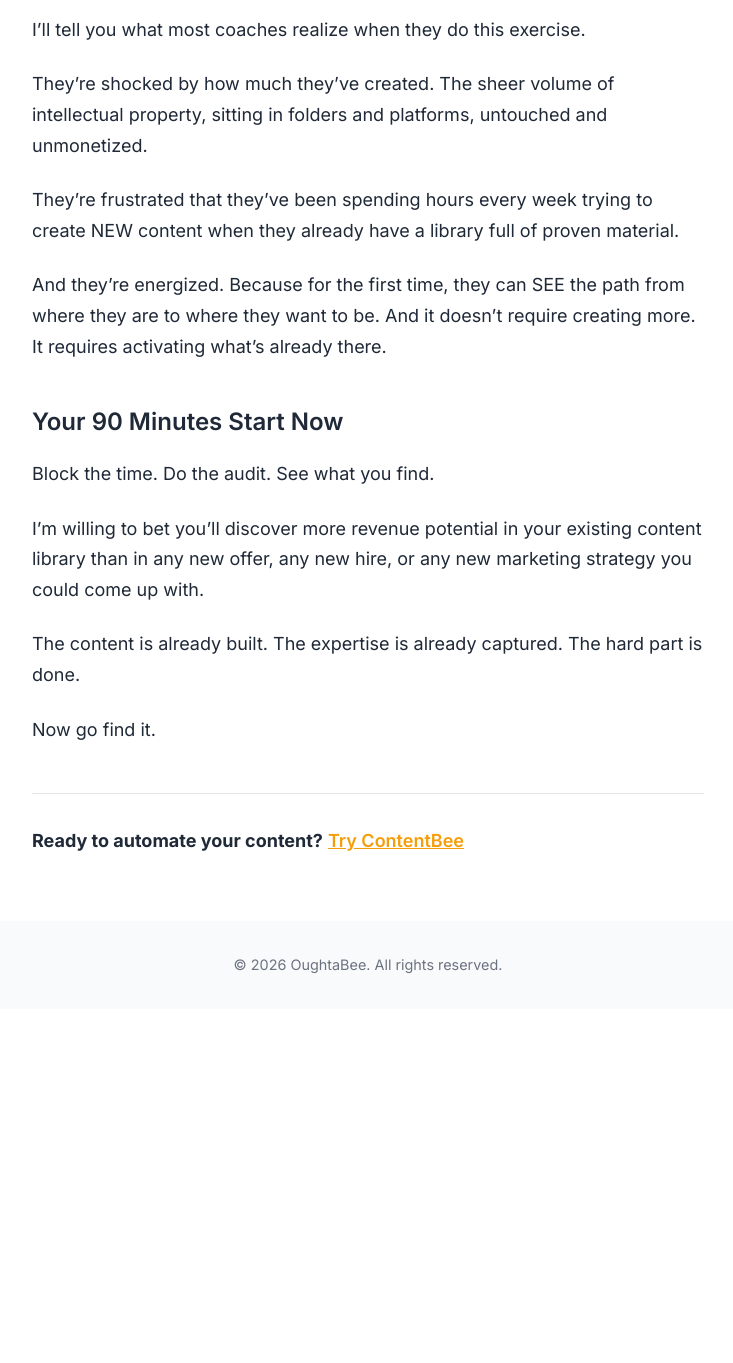
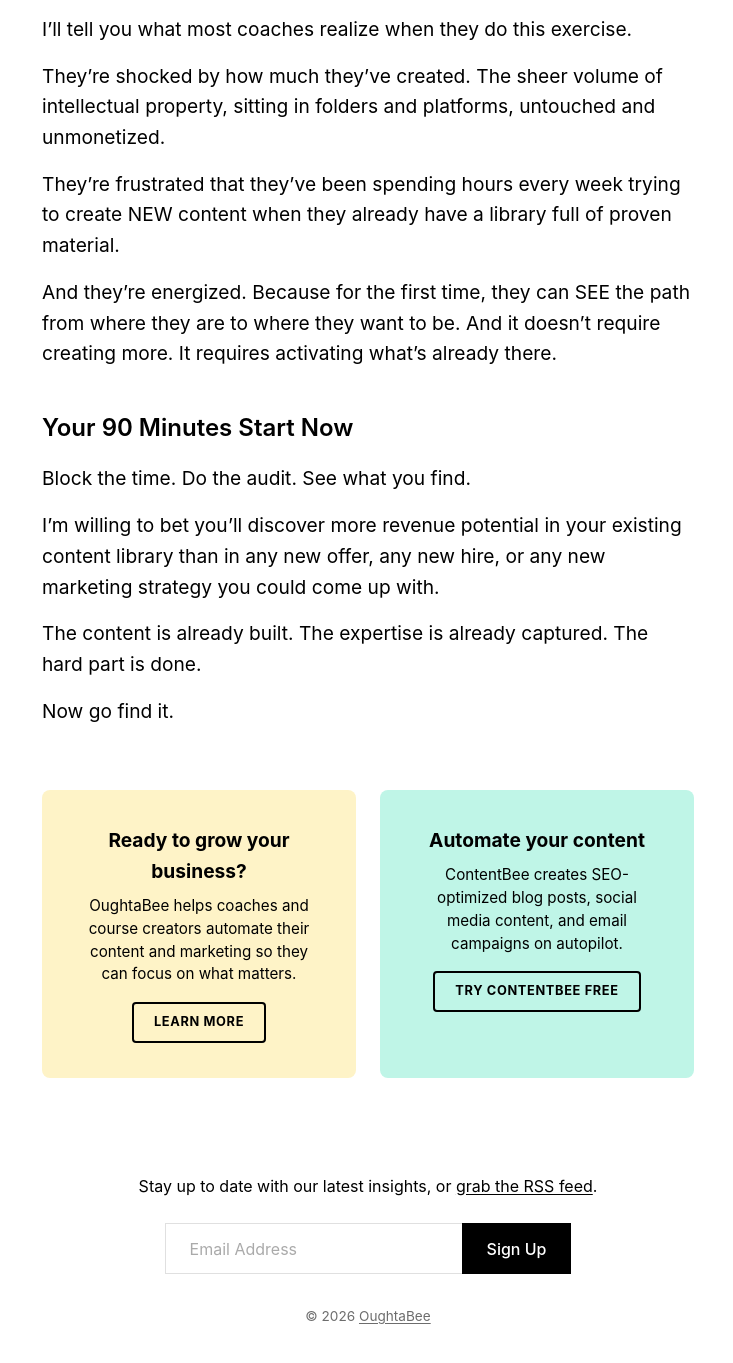
Before and after one commit to tp02ga/oughtabee-blog, a Jekyll site: the page built from _posts/2026-02-04-how-to-audit-your-content-library-in-90-minutes.md, in a window 1280 px wide and 1400 px high, scrolled down 7235 px. Shown: the top 1363 px of the window, without its empty margins (272-1005 px from the left). Built offline with Jekyll 4.4.1, drawn with Linux system fonts in a browser that asks for light colours; before the commit the page ends 8244 px from its top, so only the background shows below that; some of the changed text lies outside the part shown.

Commit message:
Redesign blog frontend inspired by 37signals Updates
Overhaul the entire blog look and feel to match the clean, minimal
aesthetic of updates.37signals.com — centered layout, system fonts,
generous whitespace, and a black-on-white color palette.

Co-Authored-By: Claude Opus 4.6 <noreply@anthropic.com>

```diff
--- a/_includes/head.html
+++ b/_includes/head.html
@@ -1,9 +1,4 @@
-<!-- Preconnect for performance -->
-<link rel="preconnect" href="https://fonts.googleapis.com">
-<link rel="preconnect" href="https://fonts.gstatic.com" crossorigin>
-<link href="https://fonts.googleapis.com/css2?family=Inter:wght@400;500;600;700&display=swap" rel="stylesheet">
-
-<!-- Favicon (add your own favicon files to /assets/) -->
+<!-- Favicon -->
 <link rel="icon" type="image/png" href="{{ '/assets/favicon.png' | relative_url }}">
 
 <!-- RSS Feed -->
--- a/_layouts/default.html
+++ b/_layouts/default.html
@@ -9,22 +9,20 @@
 </head>
 <body>
   <header class="site-header">
-    <div class="container">
-      <a href="{{ '/' | relative_url }}" class="logo">OughtaBee Blog</a>
-      <nav>
-        <a href="https://oughtabee.ai">Main Site</a>
-      </nav>
-    </div>
+    <a href="{{ '/' | relative_url }}" class="logo">OughtaBee</a>
   </header>
 
-  <main class="container">
+  <main>
     {{ content }}
   </main>
 
   <footer class="site-footer">
-    <div class="container">
-      <p>&copy; {{ site.time | date: '%Y' }} OughtaBee. All rights reserved.</p>
-    </div>
+    <p>Stay up to date with our latest insights, or <a href="{{ '/feed.xml' | relative_url }}">grab the RSS feed</a>.</p>
+    <form class="newsletter-form" action="#" method="post">
+      <input type="email" name="email" placeholder="Email Address" required>
+      <button type="submit">Sign Up</button>
+    </form>
+    <p class="copyright">&copy; {{ site.time | date: '%Y' }} <a href="https://oughtabee.ai">OughtaBee</a></p>
   </footer>
 </body>
 </html>
--- a/_layouts/post.html
+++ b/_layouts/post.html
@@ -3,20 +3,28 @@ layout: default
 ---
 <article class="post">
   <header class="post-header">
-    <h1>{{ page.title }}</h1>
     <p class="post-meta">
       <time datetime="{{ page.date | date_to_xmlschema }}">
-        {{ page.date | date: "%B %d, %Y" }}
+        {{ page.date | date: "%b %d, %Y" }}
       </time>
-      {% if page.author %} • {{ page.author }}{% endif %}
     </p>
+    <h1>{{ page.title }}</h1>
   </header>
 
   <div class="post-content">
     {{ content }}
   </div>
 
-  <footer class="post-footer">
-    <p><strong>Ready to automate your content?</strong> <a href="https://contentbee.ai">Try ContentBee</a></p>
-  </footer>
+  <div class="post-footer-cta">
+    <a href="https://oughtabee.ai" class="cta-card cta-card--primary">
+      <h3>Ready to grow your business?</h3>
+      <p>OughtaBee helps coaches and course creators automate their content and marketing so they can focus on what matters.</p>
+      <span class="cta-button">Learn More</span>
+    </a>
+    <a href="https://contentbee.ai" class="cta-card cta-card--secondary">
+      <h3>Automate your content</h3>
+      <p>ContentBee creates SEO-optimized blog posts, social media content, and email campaigns on autopilot.</p>
+      <span class="cta-button">Try ContentBee Free</span>
+    </a>
+  </div>
 </article>
--- a/assets/css/style.css
+++ b/assets/css/style.css
@@ -1,77 +1,195 @@
+/* ===================================================
+   OughtaBee Blog — Inspired by 37signals Updates
+   =================================================== */
+
 :root {
-  --color-primary: #f59e0b;
-  --color-text: #1f2937;
-  --color-text-light: #6b7280;
+  --color-text: #000000;
+  --color-text-secondary: #6d6d6d;
   --color-bg: #ffffff;
-  --color-bg-alt: #f9fafb;
-  --max-width: 720px;
+  --color-border: rgba(0, 0, 0, 0.12);
+  --color-link: #1b6ac9;
+  --content-width: 700px;
+  --wide-width: 800px;
 }
 
-* {
+/* Reset */
+*, *::before, *::after {
   margin: 0;
   padding: 0;
   box-sizing: border-box;
 }
 
 body {
-  font-family: 'Inter', -apple-system, BlinkMacSystemFont, sans-serif;
-  font-size: 18px;
-  line-height: 1.7;
+  font-family: -apple-system, system-ui, "Segoe UI", Helvetica, Arial, sans-serif,
+    "Apple Color Emoji", "Segoe UI Emoji", "Segoe UI Symbol";
+  font-size: 19px;
+  line-height: 1.6;
   color: var(--color-text);
   background: var(--color-bg);
+  -webkit-font-smoothing: antialiased;
+  -moz-osx-font-smoothing: grayscale;
 }
 
-.container {
-  max-width: var(--max-width);
+a {
+  color: var(--color-text);
+  text-decoration: none;
+}
+
+img {
+  max-width: 100%;
+  height: auto;
+  display: block;
+}
+
+/* ---- Header ---- */
+.site-header {
+  text-align: center;
+  padding: 2.5rem 1.5rem 1.5rem;
+}
+
+.site-header .logo {
+  display: inline-block;
+  font-size: 1.6rem;
+  font-weight: 700;
+  letter-spacing: -0.02em;
+  color: var(--color-text);
+  text-decoration: none;
+}
+
+.site-header .logo:hover {
+  opacity: 0.7;
+}
+
+.site-tagline {
+  text-align: center;
+  color: var(--color-text);
+  font-size: 1rem;
+  line-height: 1.6;
+  margin-top: 0.5rem;
+  padding: 0 1.5rem;
+}
+
+.site-tagline a {
+  color: var(--color-text);
+  text-decoration: underline;
+  text-underline-offset: 2px;
+}
+
+.site-tagline a:hover {
+  opacity: 0.6;
+}
+
+/* ---- Main Content ---- */
+.content-wrapper {
+  max-width: var(--content-width);
   margin: 0 auto;
   padding: 0 1.5rem;
 }
 
-/* Header */
-.site-header {
-  padding: 1.5rem 0;
-  border-bottom: 1px solid #e5e7eb;
-  margin-bottom: 3rem;
+/* ---- Homepage ---- */
+.post-list {
+  list-style: none;
+  margin-top: 4rem;
 }
 
-.site-header .container {
-  display: flex;
-  justify-content: space-between;
-  align-items: center;
+.post-list li {
+  margin-bottom: 3.5rem;
 }
 
-.logo {
-  font-weight: 700;
-  font-size: 1.25rem;
+.post-list .post-image {
+  display: block;
+  margin-bottom: 1rem;
+}
+
+.post-list .post-image img {
+  width: 100%;
+  height: auto;
+  object-fit: cover;
+  border-radius: 0;
+}
+
+.post-meta {
+  font-size: 1rem;
+  color: var(--color-text-secondary);
+  letter-spacing: 0.01em;
+  margin-bottom: 0.15rem;
+}
+
+.post-meta .category {
+  color: var(--color-text-secondary);
+}
+
+.post-list h2 {
+  font-size: 1.6rem;
+  font-weight: 600;
+  line-height: 1.2;
+  margin-bottom: 0.5rem;
+}
+
+.post-list h2 a {
   color: var(--color-text);
   text-decoration: none;
 }
 
-.site-header nav a {
-  color: var(--color-text-light);
-  text-decoration: none;
-  font-size: 0.95rem;
+.post-list h2 a:hover {
+  text-decoration: underline;
 }
 
-.site-header nav a:hover {
-  color: var(--color-primary);
+.post-list .excerpt {
+  font-size: 1.2rem;
+  line-height: 1.6;
+  color: var(--color-text);
 }
 
-/* Post */
+/* Pagination */
+.pagination {
+  text-align: right;
+  padding: 2rem 0 3rem;
+}
+
+.pagination a {
+  color: var(--color-text-secondary);
+  text-decoration: none;
+  font-size: 1rem;
+}
+
+.pagination a:hover {
+  color: var(--color-text);
+}
+
+/* ---- Single Post ---- */
+.post {
+  max-width: var(--content-width);
+  margin: 0 auto;
+  padding: 0 1.5rem;
+}
+
 .post-header {
+  text-align: center;
   margin-bottom: 2.5rem;
+  padding-top: 2rem;
+}
+
+.post-header .post-meta {
+  margin-bottom: 1rem;
 }
 
 .post-header h1 {
-  font-size: 2.25rem;
-  font-weight: 700;
+  font-size: 3rem;
+  font-weight: 600;
   line-height: 1.2;
-  margin-bottom: 0.75rem;
+  letter-spacing: -0.01em;
+  max-width: 600px;
+  margin: 0 auto;
 }
 
-.post-meta {
-  color: var(--color-text-light);
-  font-size: 0.95rem;
+.post-content {
+  font-size: 1.2rem;
+  line-height: 1.6;
+}
+
+.post-content p {
+  margin-bottom: 1rem;
 }
 
 .post-content h2 {
@@ -81,92 +199,209 @@ body {
   margin-bottom: 1rem;
 }
 
-.post-content p {
-  margin-bottom: 1.5rem;
+.post-content h3 {
+  font-size: 1.25rem;
+  font-weight: 600;
+  margin-top: 2rem;
+  margin-bottom: 0.75rem;
+}
+
+.post-content a {
+  color: var(--color-link);
+  text-decoration: underline;
+  text-underline-offset: 2px;
+}
+
+.post-content a:hover {
+  opacity: 0.7;
 }
 
 .post-content ul,
 .post-content ol {
-  margin-bottom: 1.5rem;
+  margin-bottom: 1rem;
   padding-left: 1.5rem;
 }
 
 .post-content li {
-  margin-bottom: 0.5rem;
+  margin-bottom: 0.4rem;
 }
 
 .post-content strong {
-  font-weight: 600;
+  font-weight: 700;
 }
 
-.post-footer {
-  margin-top: 3rem;
-  padding-top: 2rem;
-  border-top: 1px solid #e5e7eb;
+.post-content img {
+  margin: 2rem 0;
+  border-radius: 0;
 }
 
-.post-footer a {
-  color: var(--color-primary);
-  font-weight: 600;
+.post-content blockquote {
+  border-left: 3px solid var(--color-border);
+  padding-left: 1.25rem;
+  margin: 1.5rem 0;
+  color: var(--color-text-secondary);
+  font-style: italic;
 }
 
-/* Homepage */
-.post-list {
-  list-style: none;
+/* Post Footer CTA */
+.post-footer-cta {
+  display: grid;
+  grid-template-columns: 1fr 1fr;
+  gap: 1.5rem;
+  margin-top: 3rem;
+  padding-top: 1rem;
 }
 
-.post-list li {
-  margin-bottom: 2.5rem;
-  padding-bottom: 2.5rem;
-  border-bottom: 1px solid #e5e7eb;
+.cta-card {
+  display: block;
+  padding: 2rem;
+  border-radius: 8px;
+  text-align: center;
+  text-decoration: none;
+  border: 3px solid transparent;
+  transition: border-color 0.2s;
 }
 
-.post-list li:last-child {
-  border-bottom: none;
+.cta-card:hover {
+  border-color: rgba(0, 0, 0, 0.15);
 }
 
-.post-list h2 {
-  font-size: 1.5rem;
-  margin-bottom: 0.5rem;
+.cta-card--primary {
+  background: #fef3c7;
 }
 
-.post-list h2 a {
-  color: var(--color-text);
-  text-decoration: none;
+.cta-card--secondary {
+  background: #bff5e7;
 }
 
-.post-list h2 a:hover {
-  color: var(--color-primary);
+.cta-card h3 {
+  font-size: 1.2rem;
+  font-weight: 700;
+  margin-bottom: 0.5rem;
+  color: var(--color-text);
 }
 
-.post-list .excerpt {
-  color: var(--color-text-light);
-  margin-bottom: 0.75rem;
+.cta-card p {
+  font-size: 0.95rem;
+  line-height: 1.5;
+  color: var(--color-text);
+  margin-bottom: 1rem;
 }
 
-.read-more {
-  color: var(--color-primary);
-  text-decoration: none;
-  font-weight: 500;
+.cta-card .cta-button {
+  display: inline-block;
+  padding: 0.5rem 1.25rem;
+  border: 2px solid var(--color-text);
+  border-radius: 4px;
+  font-size: 0.8rem;
+  font-weight: 700;
+  letter-spacing: 0.05em;
+  text-transform: uppercase;
+  color: var(--color-text);
 }
 
-/* Footer */
+/* ---- Footer ---- */
 .site-footer {
-  margin-top: 4rem;
-  padding: 2rem 0;
-  background: var(--color-bg-alt);
-  color: var(--color-text-light);
-  font-size: 0.9rem;
   text-align: center;
+  padding: 3rem 1.5rem;
+  margin-top: 3rem;
 }
 
-/* Responsive */
-@media (max-width: 600px) {
+.site-footer p {
+  font-size: 1rem;
+  color: var(--color-text);
+  margin-bottom: 1.5rem;
+}
+
+.site-footer p a {
+  text-decoration: underline;
+  text-underline-offset: 2px;
+}
+
+.site-footer p a:hover {
+  opacity: 0.6;
+}
+
+.newsletter-form {
+  display: inline-flex;
+  gap: 0;
+  margin-bottom: 2rem;
+}
+
+.newsletter-form input[type="email"] {
+  padding: 0.9rem 1.5rem;
+  border: 1px solid var(--color-border);
+  border-right: none;
+  font-size: 1rem;
+  font-family: inherit;
+  outline: none;
+  min-width: 240px;
+}
+
+.newsletter-form input[type="email"]::placeholder {
+  color: #aaa;
+}
+
+.newsletter-form button {
+  padding: 0.9rem 1.5rem;
+  background: var(--color-text);
+  color: var(--color-bg);
+  border: 1px solid var(--color-text);
+  font-size: 1rem;
+  font-family: inherit;
+  font-weight: 500;
+  cursor: pointer;
+  transition: opacity 0.2s;
+}
+
+.newsletter-form button:hover {
+  opacity: 0.8;
+}
+
+.site-footer .copyright {
+  font-size: 0.85rem;
+  color: var(--color-text-secondary);
+}
+
+.site-footer .copyright a {
+  color: var(--color-text-secondary);
+}
+
+/* ---- Responsive ---- */
+@media (max-width: 640px) {
   body {
-    font-size: 16px;
+    font-size: 17px;
   }
 
   .post-header h1 {
-    font-size: 1.75rem;
+    font-size: 2rem;
+  }
+
+  .post-list h2 {
+    font-size: 1.3rem;
+  }
+
+  .post-list .excerpt {
+    font-size: 1.05rem;
+  }
+
+  .post-content {
+    font-size: 1.05rem;
+  }
+
+  .post-footer-cta {
+    grid-template-columns: 1fr;
+  }
+
+  .newsletter-form {
+    flex-direction: column;
+    width: 100%;
+    max-width: 320px;
+  }
+
+  .newsletter-form input[type="email"] {
+    border-right: 1px solid var(--color-border);
+    border-bottom: none;
+    min-width: auto;
   }
 }
```
Also changed, not shown: index.html (+13 -5 lines).
